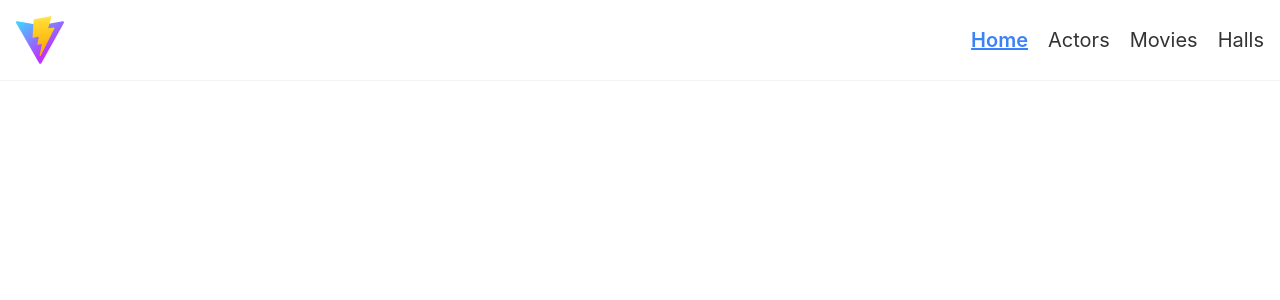
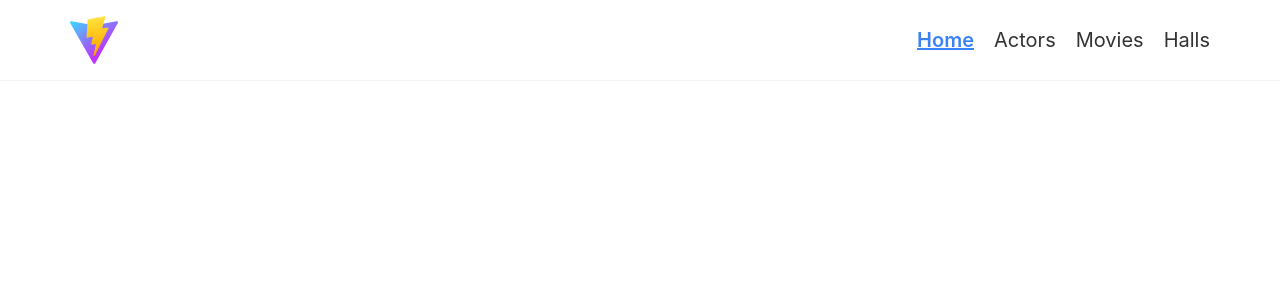
Before and after one commit to NazarioDiCataldo/cinema-front-end, a React (Vite) app: page / in a window 1280 px wide. Shown: the top 300 px of the page. Built offline with nearby package versions, Linux system fonts and the light colour scheme.

Commit message:
patch: add custom breakpoints

```diff
--- a/src/components/Header.tsx
+++ b/src/components/Header.tsx
@@ -55,7 +55,7 @@ const Header = () => {
 
   return (
     <header className="border-b border-gray-100">
-      <div className="container mx-auto p-4 flex items-center justify-between">
+      <div className="container p-4 flex items-center justify-between">
         <Link to={"/"} className="block size-12">
           <picture>
             <img
--- a/src/index.css
+++ b/src/index.css
@@ -164,6 +164,48 @@
   --shadow-lg: var(--shadow-lg);
   --shadow-xl: var(--shadow-xl);
   --shadow-2xl: var(--shadow-2xl);
+
+  /* Custom breakpoint */
+  --breakpoint-xs: 376px;
+  --breakpoint-sm: 481px;
+  --breakpoint-md: 768px;
+  --breakpoint-lg: 992px;
+  --breakpoint-xl: 1200px;
+  --breakpoint-2xl: 1440px;
+}
+
+.container {
+  width: 100%;
+  padding-left: 1rem;
+  padding-right: 1rem;
+  margin-left: auto;
+    margin-right: auto;
+}
+
+@media (min-width: 768px) {
+  .container {
+    padding-left: 0;
+    padding-right: 0rem;
+    max-width: 720px;
+  }
+}
+
+@media (min-width: 992px) {
+  .container {
+    max-width: 960px;
+  }
+}
+
+@media (min-width: 1200px) {
+  .container {
+    max-width: 1140px;
+  }
+}
+
+@media (min-width: 1400px) {
+  .container {
+    max-width: 1320px;
+  }
 }
 
 @layer base {
```
